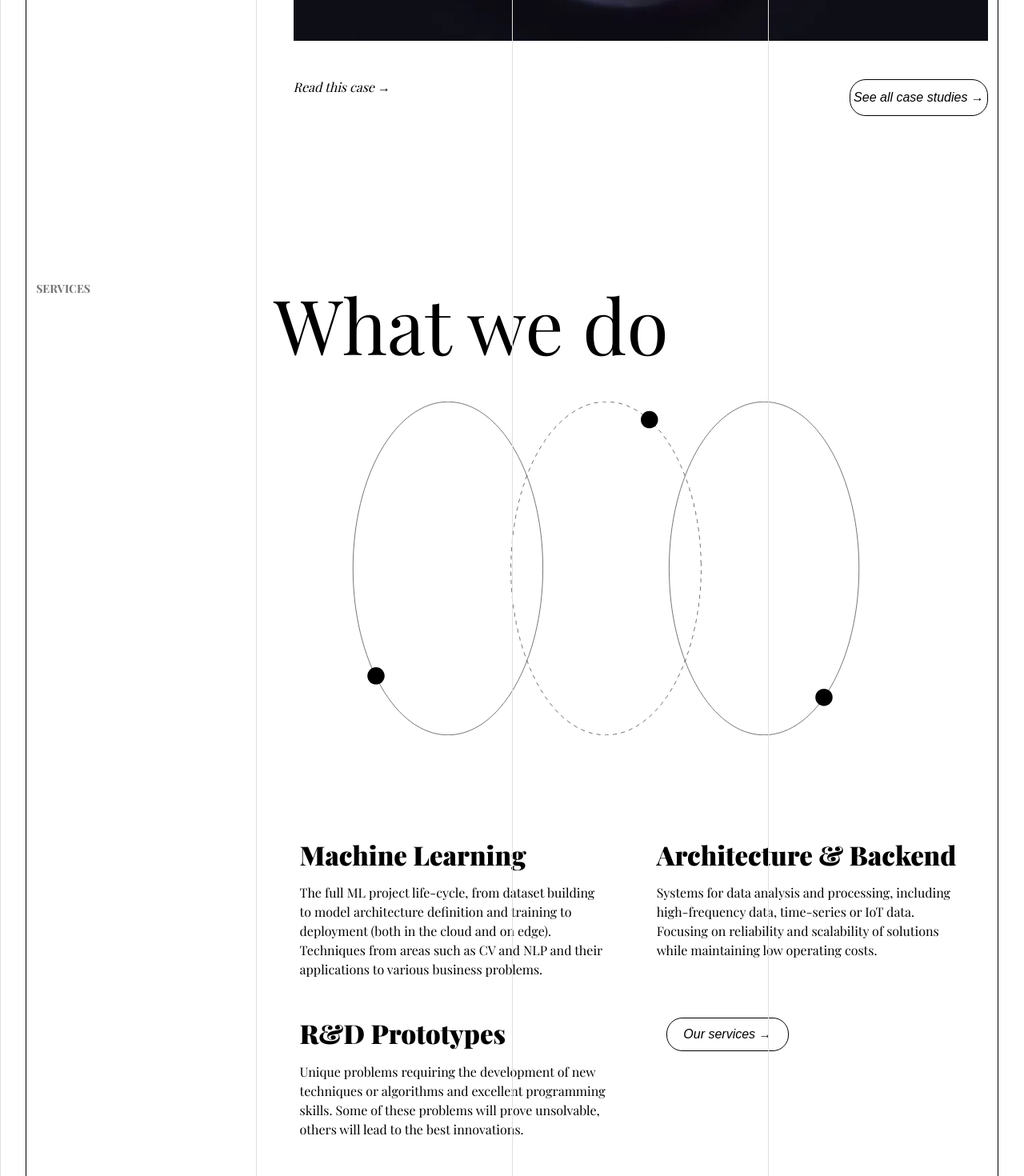
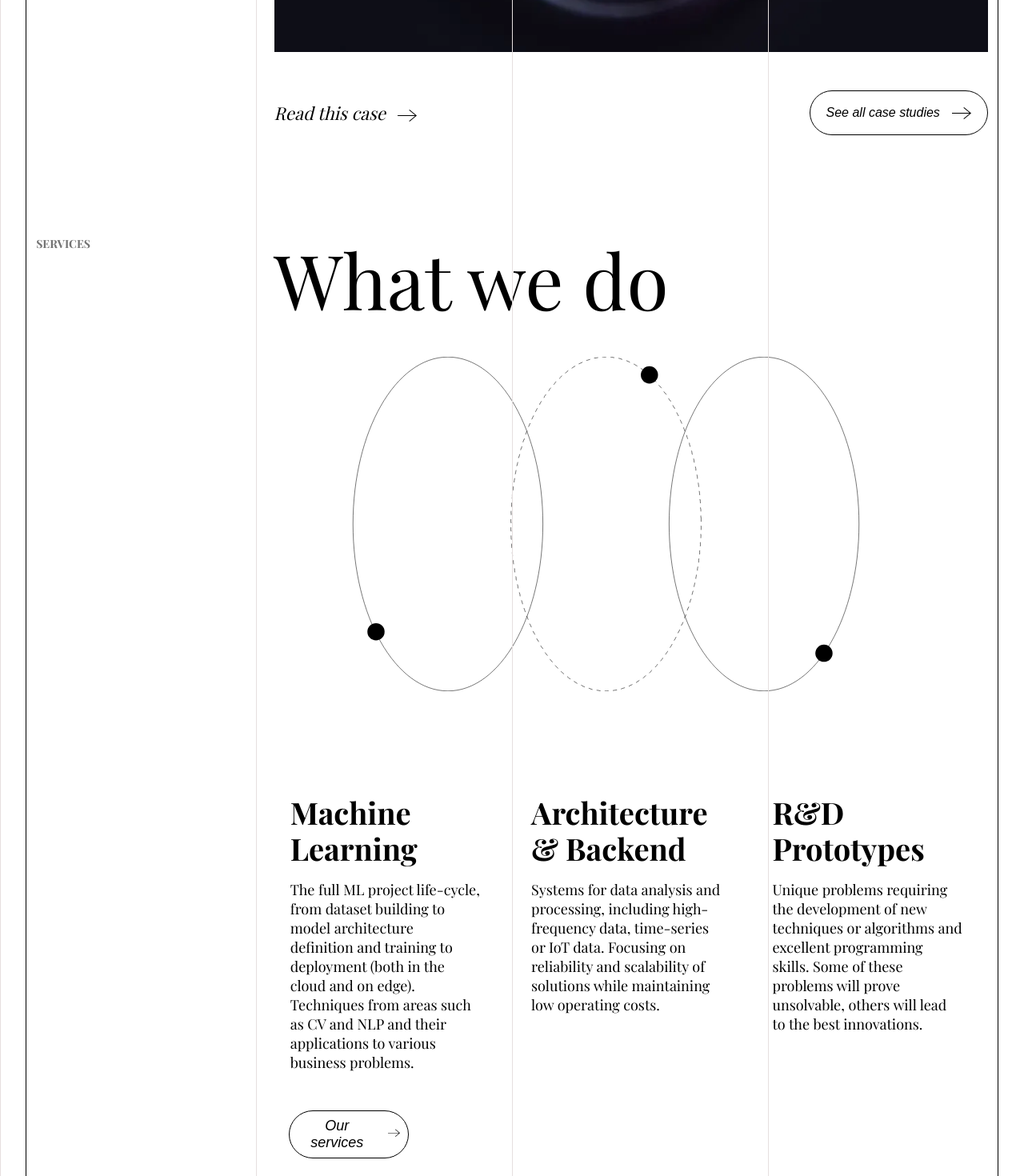
Before and after one commit to Shubham-SumFactor/project-sparkbit, a Next.js app: page / in a window 1280 px wide. Shown: the part 2220-3690 px from the top of the page at 80% size. Built offline with nearby package versions, Linux system fonts and the light colour scheme; a web font is replaced by a local one.

Commit message:
css and UI updated for home and testimonial slider

```diff
--- a/pages/components/testimonial/testimonial.module.css
+++ b/pages/components/testimonial/testimonial.module.css
@@ -1,7 +1,7 @@
 .testimonialSlider {
     margin-top: 5rem;
     background-color: white;
-    height: 600px;
+    height: 700px;
 }
 
 .container {
@@ -29,10 +29,9 @@
 }
 
 .mainHeading {
-    font-size: 70px;
+    font-size: 65px;
     font-weight: 350;
-    letter-spacing: -3px;
-    line-height: 59.4px;
+    line-height: 1;
     margin-bottom: 1rem;
 }
 
@@ -68,51 +67,49 @@
 }
 
 .testimonialContent {
-    font-family: Copernicus, serif;
-    font-size: 16px;
+    font-size: 18px;
     font-style: italic;
-    font-weight: 350;
-    line-height: 22.4px;
+    font-weight: lighter;
+    line-height: 1.3;
     margin-bottom: 1rem;
-
 }
 
 .testimonialContent2 {
     font-style: italic;
     margin-bottom: 1rem;
     /* width: 20%; */
-    font-size: 31px;
+    font-size: 36px;
     font-style: italic;
-    font-weight: 350;
-    letter-spacing: -1px;
-    line-height: 40.3px;
+    font-weight: normal;
+    line-height: 1.3;
 }
 
 .author {
     font-weight: bold;
-    font-size: 14px;
+    font-size: 20px;
     font-weight: 700;
-    letter-spacing: 0.14px;
-    line-height: 15.4px;
+    line-height: 1;
     /* width: 20%; */
+    text-transform: uppercase;
 
 }
 
 .position {
     color: #888;
-    font-size: 14px;
+    font-size: 18px;
     font-weight: 700;
-    letter-spacing: 0.14px;
-    line-height: 15.4px;
+    line-height: 1;
+    text-transform: uppercase;
     /* width: 20%; */
 }
 
 .company {
     color: #888;
-    font-size: 14px;
+    font-size: 18px;
     font-weight: 700;
-    letter-spacing: 0.14px;
-    line-height: 15.4px;
+    line-height: 1;
+    text-transform: uppercase;
+
     /* width: 20%; */
 }
 
--- a/pages/components/testimonial/testimonial.tsx
+++ b/pages/components/testimonial/testimonial.tsx
@@ -117,6 +117,7 @@ const TestimonialSlider = () => {
                                 <p className={styles.testimonialContent2}>{testimonial.content}</p>
                                 <p className={styles.author}>{testimonial.author}</p>
                                 <p className={styles.position}>{testimonial.position}</p>
+                                <p className={styles.company}>{testimonial.company}</p>
                             </div>
                         ) : null}
 
--- a/pages/index.tsx
+++ b/pages/index.tsx
@@ -135,11 +135,22 @@ export default function Home() {
             <img src={caseStudies[activeIndex].image} alt={caseStudies[activeIndex].title} />
 
             <div className={styles.readThisAndServiceButton}>
-              <span className={styles.readThisButton}>
-                Read this case →
-              </span>
-              <button className={styles.serviceButton} style={{ border: "1px solid black", borderRadius: "20px", padding: "12px 4px" }}>
-                See all case studies →
+              <div style={{ display: 'flex', alignContent: "center", alignItems: 'center' }}>
+                <span className={styles.readThisButton}>
+                  Read this case
+                </span>
+                <span style={{ alignSelf: 'center', alignItems: "center", marginLeft: '15px', paddingBottom: "5px" }}>
+                  <img src="/rightArrow.svg" alt="whatwedo" height="1px" width='1px' />
+                </span>
+              </div>
+
+              <button className={styles.serviceButton}>
+                <div style={{ alignSelf: "center" }}>
+                  See all case studies
+                </div>
+                <div style={{ alignSelf: "center", paddingBottom: "10px", marginLeft: '15px' }}>
+                  <img src="/rightArrow.svg" alt="whatwedo" height="1px" width='1px' />
+                </div>
               </button>
             </div>
 
@@ -147,7 +158,7 @@ export default function Home() {
         </section>
 
 
-        <section className={styles.caseStudies} style={{ marginBottom: "0px" }} >
+        <section className={styles.caseStudies} style={{ marginBottom: "0", marginTop: "0px" }} >
           <h2>SERVICES</h2>
           <span style={{ display: "flex", flexDirection: "column", position: 'relative' }}>
             <h3 className={styles.whatWeDoText}>
@@ -169,15 +180,22 @@ export default function Home() {
             <p>Systems for data analysis and processing, including high-frequency data, time-series or IoT data. Focusing on reliability and scalability of solutions while maintaining low operating costs.</p>
           </div>
           <div className={styles.serviceCard}>
-            <h2>R&amp;D Prototypes</h2>
+            <h2>R&amp;D <br></br>Prototypes</h2>
             <p>Unique problems requiring the development of new techniques or algorithms and excellent programming skills. Some of these problems will prove unsolvable, others will lead to the best innovations.</p>
           </div>
 
-          <span>
-            <button className={styles.serviceButton}>Our services →</button>
-          </span>
+          <button className={styles.serviceButton2}>
+            <div >
+              Our services
+            </div>
+            <div style={{ alignSelf: "center", marginLeft: '15px', paddingTop: "1px" }}>
+              <img src="/rightArrow.svg" alt="whatwedo" height="15px" width='15px' />
+            </div>
+          </button>
 
         </section>
+
+
         {/* services section */}
 
         {/* challenges section */}
@@ -188,7 +206,13 @@ export default function Home() {
               Facing other challenges?
             </h3>
             <p>There's a technical challenge in a different area you can't quite label? Contact us and work it out together.</p>
-            <button className={styles.contactUsButton}>Contact us →</button>
+
+            <button className={styles.contactUsButton}>
+              Contact us
+              <span style={{ alignSelf: "center", marginLeft: '15px', marginTop: "10px" }}>
+                <img src="/rightArrow.svg" alt="whatwedo" height="12px" width='18px' />
+              </span>
+            </button>
           </span>
         </section>
         {/* challenges section ends*/}
@@ -222,7 +246,12 @@ export default function Home() {
             </h3>
             <p>We have an experienced team of developers with PhDs and Masters in Mathematics and Computer Science.</p>
             <p>We possess a solid mindset shaped by algorithmic and mathematical education based on the renowned Polish scientific school.</p>
-            <button className={styles.contactUsButton}>Meet us →</button>
+            <button className={styles.contactUsButton}>
+              Meet us
+              <span style={{ alignSelf: "center", marginLeft: '10px', marginTop: "10px" }}>
+                <img src="/rightArrow.svg" alt="whatwedo" height="12px" width='15px' />
+              </span>
+            </button>
 
           </span>
         </section>
--- a/styles/Home.module.css
+++ b/styles/Home.module.css
@@ -155,7 +155,7 @@
 .caseStudiesSection {
   display: grid;
   grid-template-columns: 1fr 3fr;
-  gap: 2rem;
+  /* gap: 2rem; */
   margin-bottom: 5rem;
 
 }
@@ -212,17 +212,17 @@
 
 .caseStudyContent img {
   width: 100%;
-  height: auto;
+  height: 60%;
   object-fit: cover;
   margin-top: 1rem;
 
 }
 
 .readThisButton {
-  font-size: 16px;
+  font-size: 22px;
   font-style: italic;
-  font-weight: 350;
-  line-height: 20px;
+  font-weight: 200;
+  /* line-height: 20px; */
 }
 
 /* case stidy pics and title ends */
@@ -242,32 +242,35 @@
 .serviceSection {
   display: grid;
   grid-template-columns: repeat(auto-fit, minmax(300px, 1fr));
-  margin-left: 25%;
+  margin-left: 24%;
   margin-bottom: 2rem;
 }
 
 .serviceCard {
   background-color: white;
-  padding: 2rem;
+  padding: 2rem 2rem;
   padding-top: 0;
   border-radius: 8px;
   display: flex;
   flex-direction: column;
+
 }
 
 .serviceCard h2 {
-  font-size: 33px;
-  font-weight: 900;
-  line-height: 39.6px;
+  font-size: 38px;
+  font-weight: 700;
+  line-height: 1.2;
   margin-bottom: 1rem;
 }
 
 .serviceCard p {
-  font-size: 16px;
-  font-weight: 350;
+  font-size: 18px;
+  font-weight: 200;
   line-height: 24px;
-  flex-grow: 1;
+  /* flex-grow: 1; */
+  /* border: 1px solid green; */
   margin-bottom: 1rem;
+  width: 100%;
 }
 
 
@@ -280,22 +283,34 @@
 
 
 .serviceButton {
-  align-self: flex-start;
+  align-self: center;
   background: none;
   border: 1px solid #000;
-  /* padding: 0.5rem 1rem; */
-  padding: 10px 20px 10px 20px;
-  border-radius: 20px;
+  padding: 0px 20px ;
+  border-radius: 30px;
+  display: flex;
   cursor: pointer;
   transition: background-color 0.3s, color 0.3s;
   font-size: 16px;
   font-style: italic;
-  font-weight: 350;
-  line-height: 20px;
-  margin-left: 10%;
+  font-weight: 200;
 }
 
+.serviceButton2 {
+  align-self: center;
+  background: none;
+  padding: 8px 10px ;
+  border: 1px solid black;
+  border-radius: 30px;
+  display: flex;
+  cursor: pointer;
+  font-size: 18px;
+  font-style: italic;
+  font-weight: 500;
+  margin-left: 10%;
+  width: 50%;
 
+}
 /* services section ends */
 
 
@@ -312,16 +327,16 @@
   margin: 3rem 0rem;
   width: 70%;
   font-size: 26px;
-  font-weight: 350;
-  line-height: 30px;
+  font-weight: 100;
+  line-height: 1.3;
 
 }
 
 .challenges h3 {
-  font-size: 76px;
+  font-size: 66px;
   font-weight: normal;
-  letter-spacing: -3px;
-  line-height: 59.4px;
+  /* letter-spacing: -3px; */
+  line-height: 1.1;
   color: #000;
   width: 70%;
 
@@ -355,18 +370,18 @@
 }
 
 .team p {
-  margin: 1rem 0rem;
+  margin: 0.5rem 0rem;
   width: 70%;
-  font-size: 26px;
-  font-weight: 350;
-  line-height: 30px;
-
+  font-size: 28px;
+  font-weight: lighter;
+  line-height: 1.3;
+  /* padding-top: 1rem; */
 }
 
 .team h3 {
-  font-size: 76px;
+  font-size: 68px;
   font-weight: normal;
-  letter-spacing: -3px;
+  /* letter-spacing: -3px; */
   color: #000;
   width: 70%;
   margin-bottom: 1rem;
@@ -404,13 +419,13 @@
 
 .mainHeading {
   margin-bottom: 1rem;
-  font-size: 54px;
+  font-size: 65px;
   font-weight: 350;
-  line-height: 59.4px;
+  line-height: 1;
 }
 
 .subHeading {
-  font-size: 54px;
+  font-size: 65px;
   font-weight: 350;
   line-height: 59.4px;
   margin-bottom: 1rem;
@@ -418,9 +433,10 @@
 
 .content p {
   width: 70%;
-  font-size: 20px;
-  font-weight: 350;
-  line-height: 30px;
+  font-size: 26px;
+  font-weight: lighter;
+  line-height: 1.4;
+  padding-top: 1rem;
 }
 
 
```
Also changed, not shown: public/rightArrow.svg (added).
